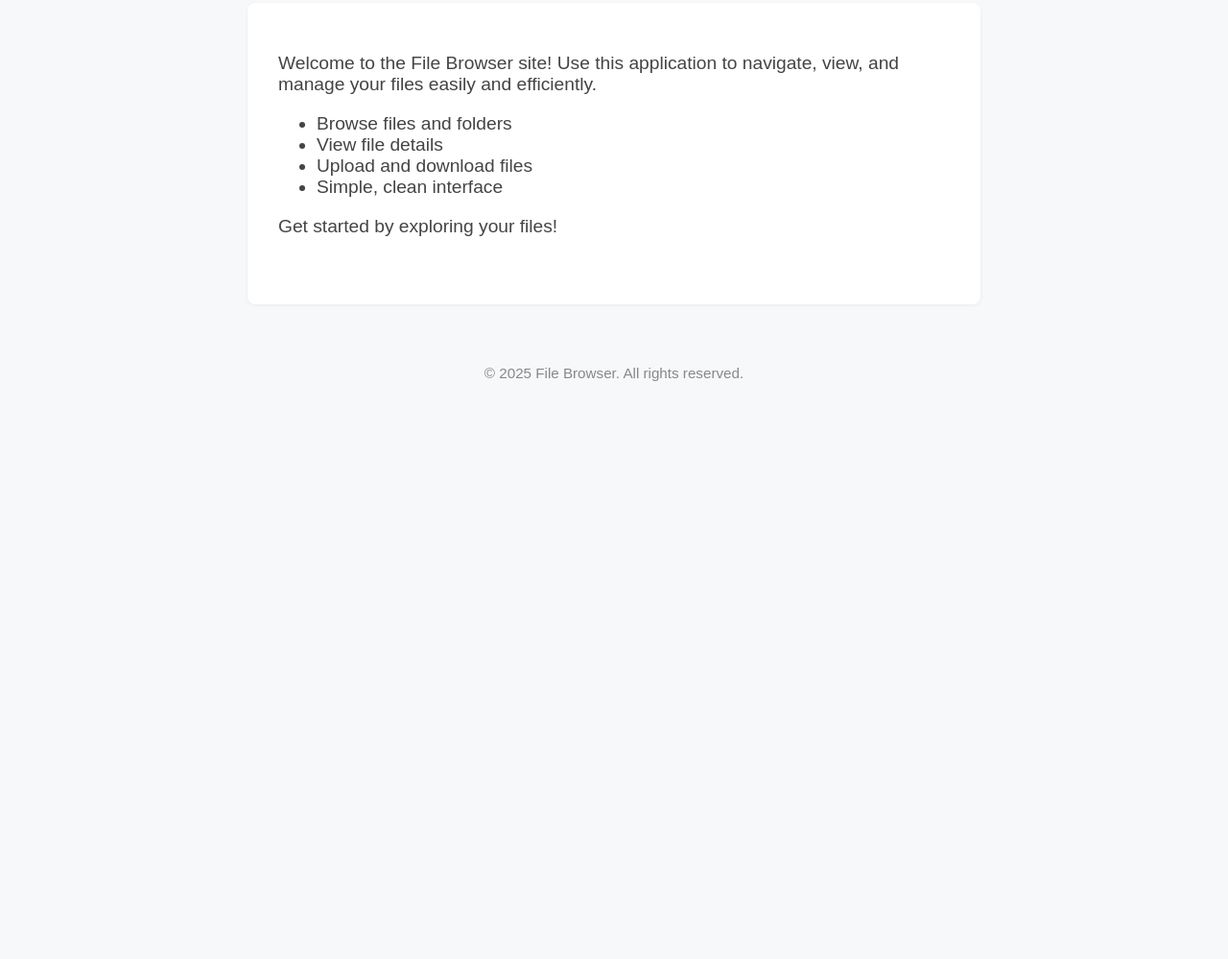
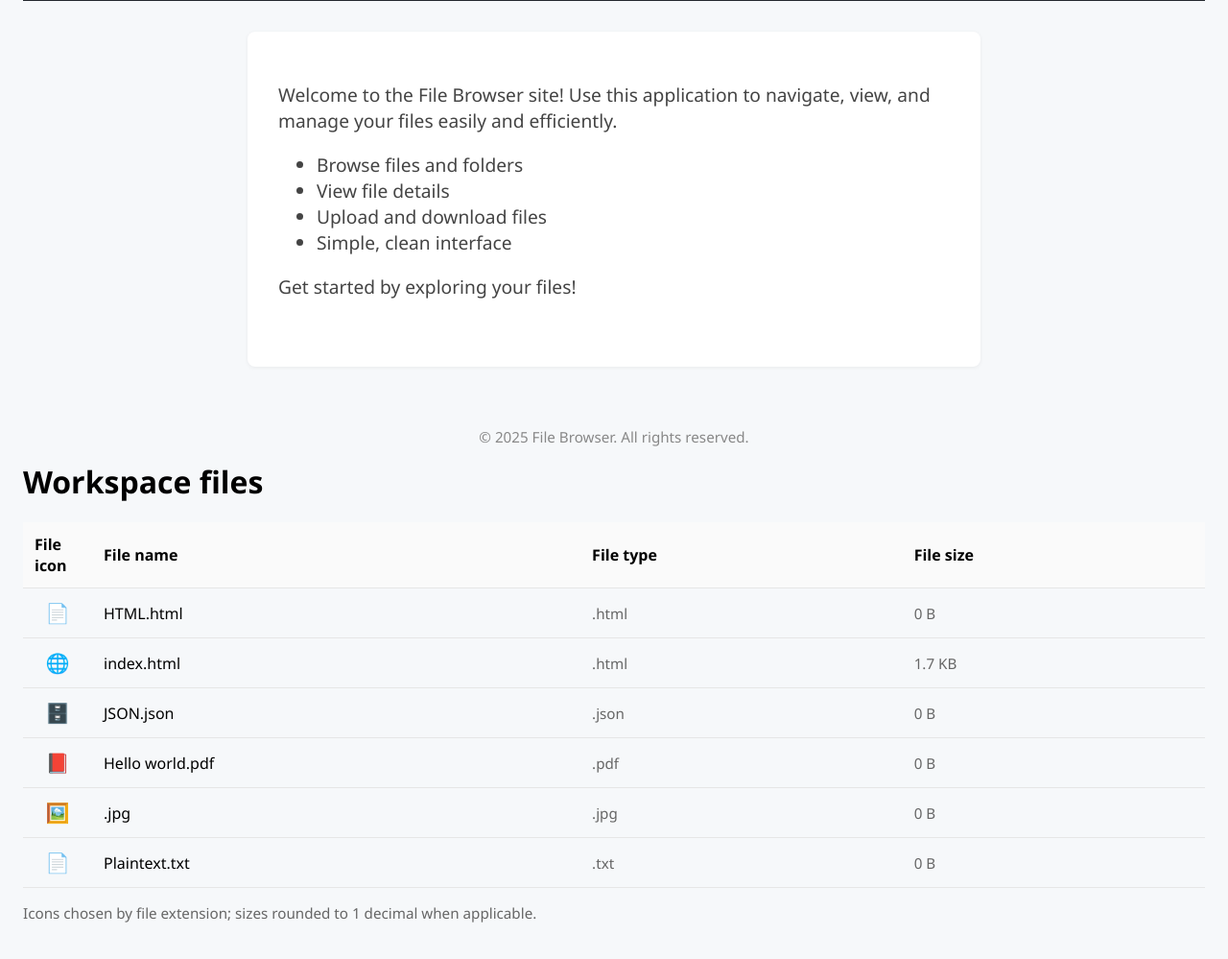
Before and after one commit to bobackty/file-broswer, a plain HTML site: page index.html in a window 1280 px wide. Shown: the part 119-1118 px from the top of the page at 96% size. Before the commit the page ends 800 px from the top, so only its background shows below. Drawn offline with Linux system fonts and the light colour scheme.

Commit message:
Update index.html

```diff
--- a/index.html
+++ b/index.html
@@ -62,4 +62,71 @@
         &copy; 2025 File Browser. All rights reserved.
     </footer>
 </body>
+<head>
+  <meta charset="utf-8">
+  <meta name="viewport" content="width=device-width,initial-scale=1">
+  <title>Files</title>
+  <style>
+    body{font-family:Segoe UI,Roboto,Arial;padding:24px}
+    table{width:100%;border-collapse:collapse}
+    th,td{padding:12px;border-bottom:1px solid #e6e6e6;text-align:left}
+    th{background:#fafafa;font-weight:600}
+    td.icon{width:48px;text-align:center;font-size:20px}
+    tr:hover{background:#fbfbfb}
+    .muted{color:#666;font-size:0.95em}
+  </style>
+</head>
+<body>
+  <h1>Workspace files</h1>
+  <table>
+    <thead>
+      <tr>
+        <th>File icon</th>
+        <th>File name</th>
+        <th>File type</th>
+        <th>File size</th>
+      </tr>
+    </thead>
+    <tbody>
+      <tr>
+        <td class="icon">📄</td>
+        <td>HTML.html</td>
+        <td class="muted">.html</td>
+        <td class="muted">0 B</td>
+      </tr>
+      <tr>
+        <td class="icon">🌐</td>
+        <td>index.html</td>
+        <td class="muted">.html</td>
+        <td class="muted">1.7 KB</td>
+      </tr>
+      <tr>
+        <td class="icon">🗄️</td>
+        <td>JSON.json</td>
+        <td class="muted">.json</td>
+        <td class="muted">0 B</td>
+      </tr>
+      <tr>
+        <td class="icon">📕</td>
+        <td>Hello world.pdf</td>
+        <td class="muted">.pdf</td>
+        <td class="muted">0 B</td>
+      </tr>
+      <tr>
+        <td class="icon">🖼️</td>
+        <td><Hello-World_Blog-scaled></Hello-World_Blog-scaled>.jpg</td>
+        <td class="muted">.jpg</td>
+        <td class="muted">0 B</td>
+      </tr>
+      <tr>
+        <td class="icon">📄</td>
+        <td>Plaintext.txt</td>
+        <td class="muted">.txt</td>
+        <td class="muted">0 B</td>
+      </tr>
+    </tbody>
+  </table>
+  <p class="muted">Icons chosen by file extension; sizes rounded to 1 decimal when applicable.</p>
+</body>
 </html>
+</html>
```
